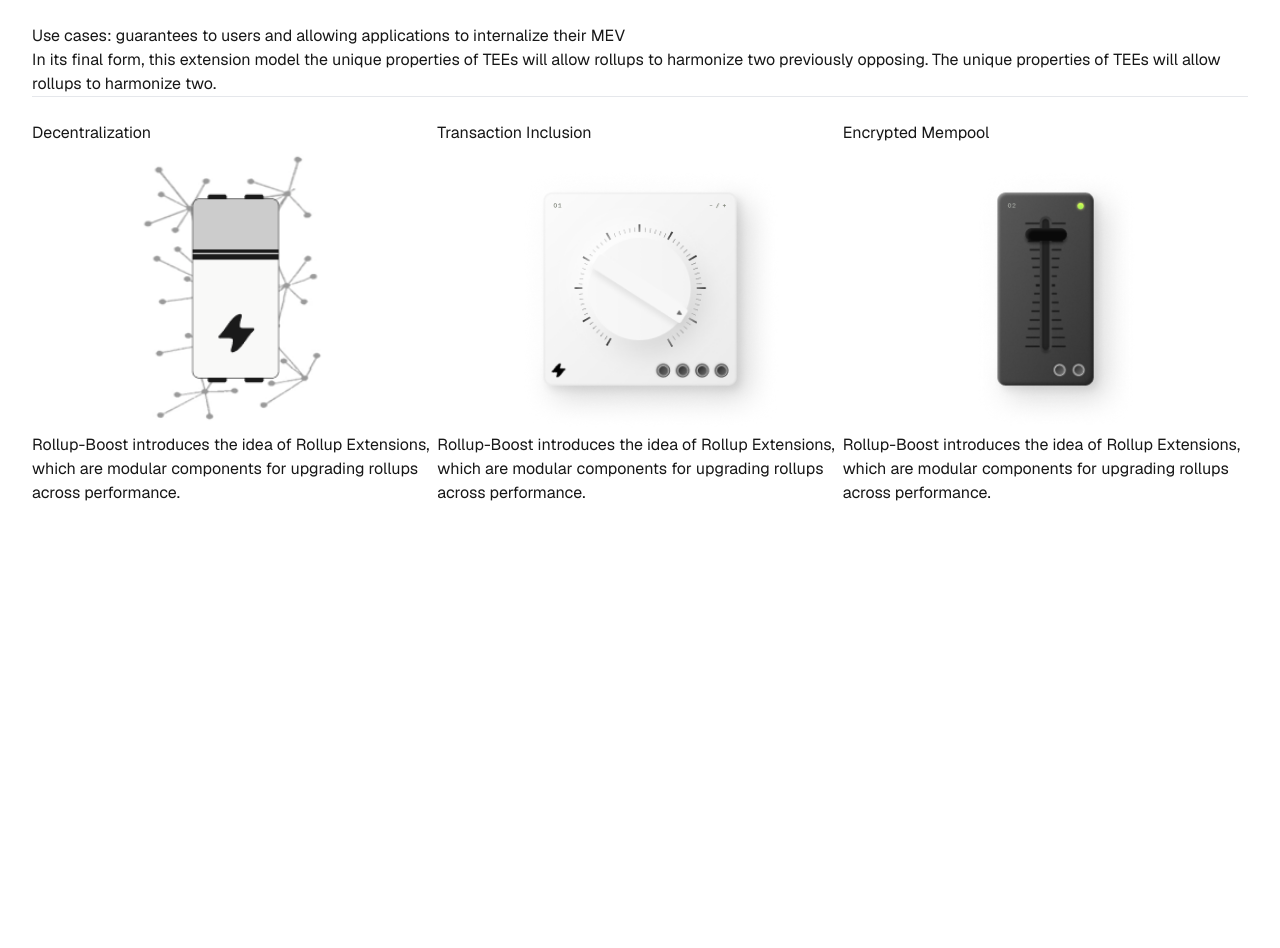
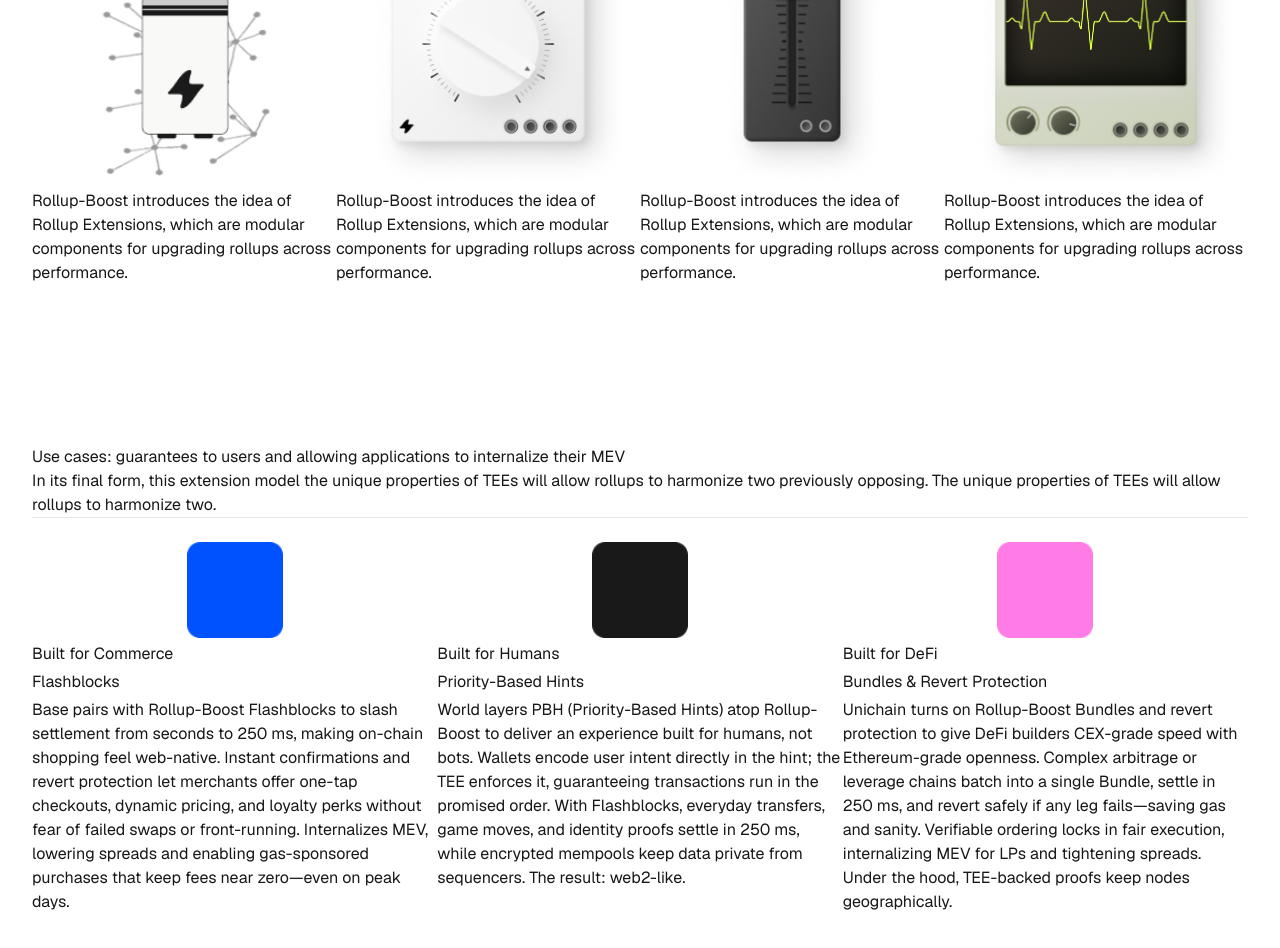
Before and after one commit to deadpine/rollup-boost-landing, a Next.js app: page / in a window 1280 px wide. Shown: the part 1020-1968 px from the top of the page. Before the commit the page ends 1525 px from the top, so only its background shows below. Built offline with nearby package versions, Linux system fonts and the light colour scheme.

Commit message:
update case studies

```diff
--- a/src/app/page.tsx
+++ b/src/app/page.tsx
@@ -1,10 +1,11 @@
 import Card from "@/components/Card";
+import CaseStudy from "@/components/CaseStudy";
 import Image from "next/image";
 
 export default function Home() {
   return (
     // <div className=" grid grid-rows-[20px_1fr_20px] items-center justify-items-center min-h-screen p-8 pb-20 gap-16 sm:p-20">
-    <main className="font-sans flex flex-col items-center sm:items-start space-y-10 px-8">
+    <main className="font-sans flex flex-col items-center sm:items-start space-y-40 px-8 pb-20">
 
       <section className="w-full grid grid-cols-1 md:grid-cols-2 gap-5 items-center">
         <div>
@@ -50,7 +51,7 @@
           alt=""
           width={500}
           height={500}
-          className="w-120 max-w-fill h-auto mx-auto"
+          className="h-160 w-auto max-w-fill mx-auto"
         />
       </section>
 
@@ -97,20 +98,29 @@
           </p>
         </div>
         <div className="grid grid-cols-3">
-          <Card
-            title="Decentralization"
-            image="/images/decentralization.png"
-            description="Rollup-Boost introduces the idea of Rollup Extensions, which are modular components for upgrading rollups across performance."
+          <CaseStudy
+            logo="/images/base.png"
+            builtfor="Commerce"
+            subtitle="Flashblocks"
+            description="
+              Base pairs with Rollup-Boost Flashblocks to slash settlement from seconds to 250 ms, making on-chain shopping feel web-native.
+              Instant confirmations and revert protection let merchants offer one-tap checkouts, dynamic pricing, and loyalty perks without fear of failed swaps or front-running. Internalizes MEV, lowering spreads and enabling gas-sponsored purchases that keep fees near zero—even on peak days."
           />
-          <Card
-            title="Transaction Inclusion"
-            image="/images/transaction-inclusion.png"
-            description="Rollup-Boost introduces the idea of Rollup Extensions, which are modular components for upgrading rollups across performance."
+          <CaseStudy
+            logo="/images/world.png"
+            builtfor="Humans"
+            subtitle="Priority-Based Hints"
+            description="
+              World layers PBH (Priority-Based Hints) atop Rollup-Boost to deliver an experience built for humans, not bots.
+              Wallets encode user intent directly in the hint; the TEE enforces it, guaranteeing transactions run in the promised order. With Flashblocks, everyday transfers, game moves, and identity proofs settle in 250 ms, while encrypted mempools keep data private from sequencers. The result: web2-like."
           />
-          <Card
-            title="Encrypted Mempool"
-            image="/images/encrypted-mempool.png"
-            description="Rollup-Boost introduces the idea of Rollup Extensions, which are modular components for upgrading rollups across performance."
+          <CaseStudy
+            logo="/images/unichain.png"
+            builtfor="DeFi"
+            subtitle="Bundles & Revert Protection"
+            description="
+              Unichain turns on Rollup-Boost Bundles and revert protection to give DeFi builders CEX-grade speed with Ethereum-grade openness.
+              Complex arbitrage or leverage chains batch into a single Bundle, settle in 250 ms, and revert safely if any leg fails—saving gas and sanity. Verifiable ordering locks in fair execution, internalizing MEV for LPs and tightening spreads. Under the hood, TEE-backed proofs keep nodes geographically."
           />
         </div>
       </section>
--- /dev/null
+++ b/src/components/CaseStudy.tsx
@@ -0,0 +1,27 @@
+import Image from 'next/image'
+
+interface CaseProps {
+  builtfor: string
+  logo: string
+  description: string
+  subtitle: string
+}
+
+export default function Case({ builtfor, logo, subtitle, description }: CaseProps) {
+  return (
+    <div className="w-full flex flex-col gap-1 pt-6 border-t border-gray-200 overflow-hidden">
+      <div className="w-full flex flex-col items-center justify-center relative">
+        <Image
+          src={logo}
+          alt={logo}
+          width={200}
+          height={200}
+          className="h-24 w-24"
+        />
+      </div>
+      <p>Built for {builtfor}</p>
+      <p>{subtitle}</p>
+      <p>{description}</p>
+    </div>
+  )
+}
```
